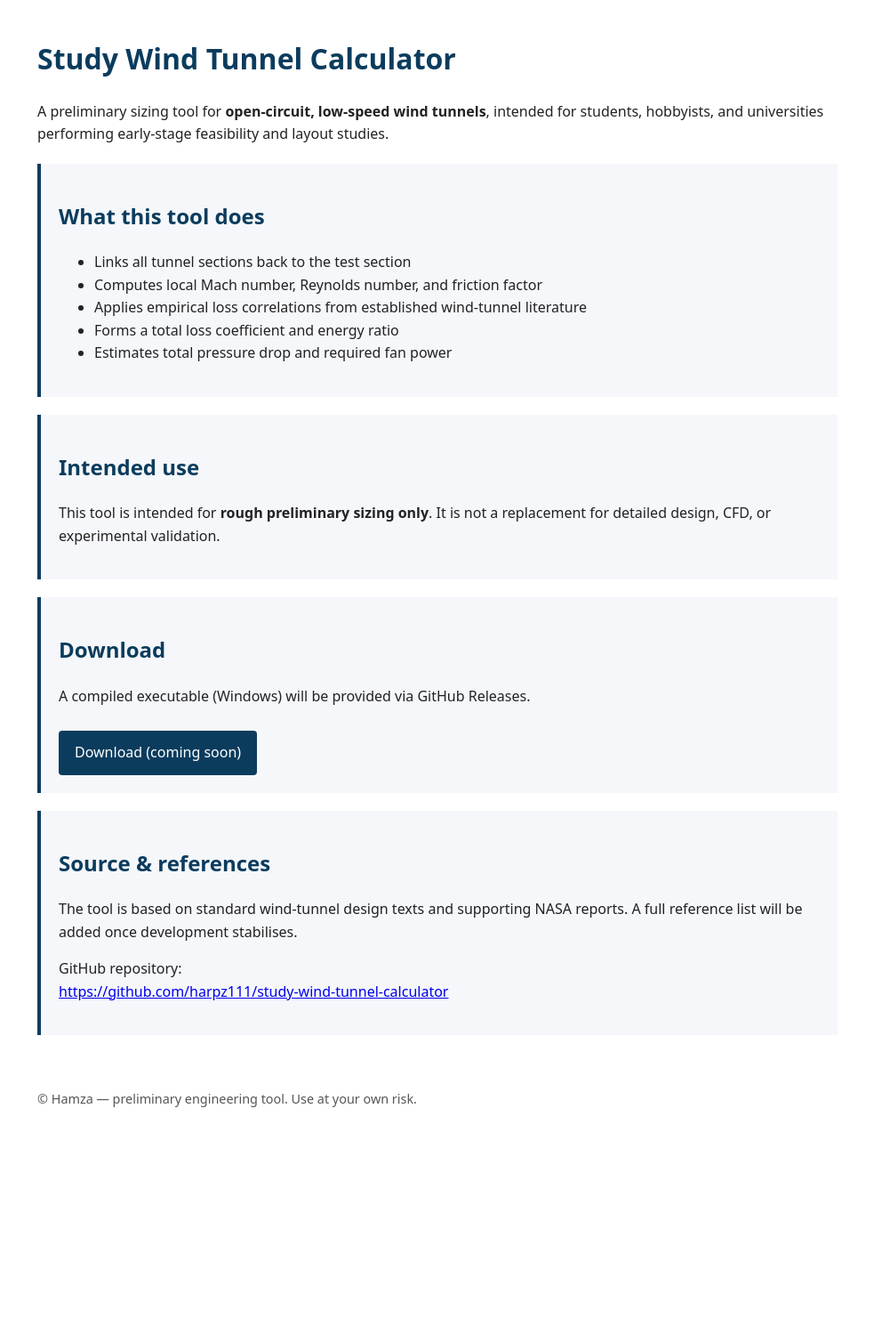
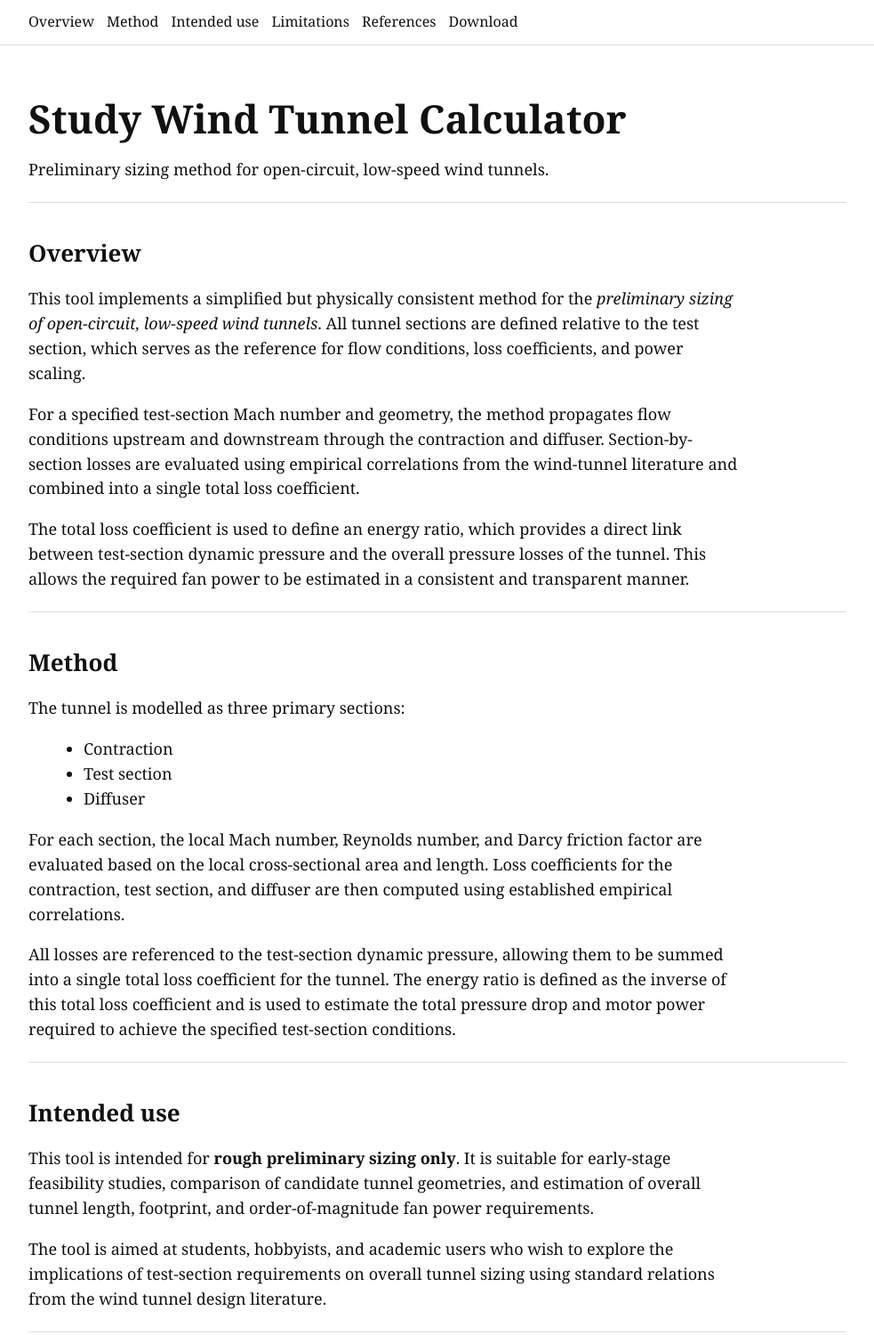
Before and after one commit to harpz111/study-wind-tunnel-calculator, a plain HTML site: page website/index.html in a window 1280 px wide. Shown: the top 1500 px of the page at 89% size, without its empty margins (148-1131 px from the left). Before the commit the page ends 1286 px from the top, so only its background shows below. Drawn offline with Linux system fonts and the light colour scheme.

Commit message:
Refactor index.html for improved layout and style
Updated HTML structure and styling for the Study Wind Tunnel Calculator page, enhancing layout and readability.

```diff
--- a/website/index.html
+++ b/website/index.html
@@ -1,100 +1,260 @@
-<!DOCTYPE html>
-<html lang="en">
+<!doctype html>
+<html lang="en-GB">
 <head>
-  <meta charset="UTF-8">
+  <meta charset="utf-8">
+  <meta name="viewport" content="width=device-width, initial-scale=1">
   <title>Study Wind Tunnel Calculator</title>
-  <meta name="viewport" content="width=device-width, initial-scale=1">
   <style>
-    body {
-      font-family: system-ui, -apple-system, BlinkMacSystemFont, sans-serif;
-      max-width: 900px;
-      margin: 40px auto;
-      padding: 0 20px;
-      line-height: 1.6;
-      color: #222;
+    /* Academic, restrained, serif-first */
+    :root { color-scheme: light; }
+    html { scroll-behavior: smooth; }
+    body{
+      margin:0;
+      padding:0;
+      font-family: "Georgia","Times New Roman",Times,serif;
+      font-size: 18px;
+      line-height: 1.55;
+      color:#111;
+      background:#fff;
     }
-    h1, h2 {
-      color: #0b3c5d;
+    main{
+      max-width: 920px;
+      margin: 0 auto;
+      padding: 48px 24px 72px;
     }
-    .box {
-      background: #f5f7fa;
-      padding: 20px;
-      border-left: 4px solid #0b3c5d;
-      margin: 20px 0;
+    header h1{
+      font-size: 44px;
+      font-weight: 700;
+      margin: 0 0 10px 0;
     }
-    a.button {
-      display: inline-block;
-      padding: 12px 18px;
-      background: #0b3c5d;
-      color: white;
+    header p{
+      margin: 0 0 18px 0;
+      max-width: 75ch;
+    }
+
+    /* Simple top bar navigation, no colour, no boxes */
+    .topnav{
+      position: sticky;
+      top: 0;
+      background: #fff;
+      border-bottom: 1px solid #ddd;
+      z-index: 10;
+    }
+    .topnav-inner{
+      max-width: 920px;
+      margin: 0 auto;
+      padding: 10px 24px;
+      display: flex;
+      flex-wrap: wrap;
+      gap: 14px;
+      align-items: baseline;
+    }
+    .topnav a{
+      color:#111;
       text-decoration: none;
-      border-radius: 4px;
+      border-bottom: 1px solid transparent;
+      padding: 2px 0;
+      font-size: 16px;
+    }
+    .topnav a:hover{ border-bottom-color:#111; }
+
+    hr{
+      border:0;
+      border-top:1px solid #ddd;
+      margin: 22px 0 26px;
+    }
+
+    section{ padding-top: 10px; }
+    section h2{
+      font-size: 26px;
+      margin: 0 0 10px 0;
+      font-weight: 700;
+    }
+    p{ max-width: 80ch; }
+    ul{ margin: 10px 0 0 22px; }
+
+    footer{
+      margin-top: 36px;
+      font-size: 15px;
+      color:#222;
+    }
+
+    /* Download link styled like plain academic link */
+    .download a{
+      color:#111;
+      text-decoration: underline;
+      text-decoration-thickness: 1px;
+      text-underline-offset: 3px;
+    }
+
+    /* Small helper text */
+    .note{
+      font-size: 16px;
       margin-top: 10px;
-    }
-    footer {
-      margin-top: 60px;
-      font-size: 0.9em;
-      color: #555;
     }
   </style>
 </head>
+
 <body>
+  <div class="topnav">
+    <div class="topnav-inner">
+      <a href="#overview">Overview</a>
+      <a href="#method">Method</a>
+      <a href="#use">Intended use</a>
+      <a href="#limitations">Limitations</a>
+      <a href="#references">References</a>
+      <a href="#download">Download</a>
+    </div>
+  </div>
 
+  <main>
+    <header>
       <h1>Study Wind Tunnel Calculator</h1>
+      <p>
+        Preliminary sizing method for open-circuit, low-speed wind tunnels.
+      </p>
+    </header>
+
+    <hr>
+
+    <section id="overview">
+      <h2>Overview</h2>
 
       <p>
-A preliminary sizing tool for <strong>open-circuit, low-speed wind tunnels</strong>,
-intended for students, hobbyists, and universities performing early-stage feasibility
-and layout studies.
+        This tool implements a simplified but physically consistent method for the
+        <em>preliminary sizing of open-circuit, low-speed wind tunnels</em>.
+        All tunnel sections are defined relative to the test section, which serves as
+        the reference for flow conditions, loss coefficients, and power scaling.
       </p>
 
-<div class="box">
-  <h2>What this tool does</h2>
+      <p>
+        For a specified test-section Mach number and geometry, the method propagates
+        flow conditions upstream and downstream through the contraction and diffuser.
+        Section-by-section losses are evaluated using empirical correlations from the
+        wind-tunnel literature and combined into a single total loss coefficient.
+      </p>
+
+      <p>
+        The total loss coefficient is used to define an energy ratio, which provides a
+        direct link between test-section dynamic pressure and the overall pressure
+        losses of the tunnel. This allows the required fan power to be estimated in a
+        consistent and transparent manner.
+      </p>
+    </section>
+
+    <hr>
+
+    <section id="method">
+      <h2>Method</h2>
+
+      <p>
+        The tunnel is modelled as three primary sections:
+      </p>
+
       <ul>
-    <li>Links all tunnel sections back to the test section</li>
-    <li>Computes local Mach number, Reynolds number, and friction factor</li>
-    <li>Applies empirical loss correlations from established wind-tunnel literature</li>
-    <li>Forms a total loss coefficient and energy ratio</li>
-    <li>Estimates total pressure drop and required fan power</li>
+        <li>Contraction</li>
+        <li>Test section</li>
+        <li>Diffuser</li>
       </ul>
-</div>
 
-<div class="box">
+      <p>
+        For each section, the local Mach number, Reynolds number, and Darcy friction
+        factor are evaluated based on the local cross-sectional area and length.
+        Loss coefficients for the contraction, test section, and diffuser are then
+        computed using established empirical correlations.
+      </p>
+
+      <p>
+        All losses are referenced to the test-section dynamic pressure, allowing them
+        to be summed into a single total loss coefficient for the tunnel. The energy
+        ratio is defined as the inverse of this total loss coefficient and is used to
+        estimate the total pressure drop and motor power required to achieve the
+        specified test-section conditions.
+      </p>
+    </section>
+
+    <hr>
+
+    <section id="use">
       <h2>Intended use</h2>
+
       <p>
         This tool is intended for <strong>rough preliminary sizing only</strong>.
-  It is not a replacement for detailed design, CFD, or experimental validation.
+        It is suitable for early-stage feasibility studies, comparison of candidate
+        tunnel geometries, and estimation of overall tunnel length, footprint, and
+        order-of-magnitude fan power requirements.
       </p>
-</div>
 
-<div class="box">
+      <p>
+        The tool is aimed at students, hobbyists, and academic users who wish to explore
+        the implications of test-section requirements on overall tunnel sizing using
+        standard relations from the wind tunnel design literature.
+      </p>
+    </section>
+
+    <hr>
+
+    <section id="limitations">
+      <h2>Limitations</h2>
+
+      <p>
+        The model does not include losses associated with screens, honeycombs, corners,
+        fan performance curves, inlet or exit effects, acoustic considerations, or
+        structural constraints.
+      </p>
+
+      <p>
+        Boundary-layer blockage is treated using standard empirical correlations and
+        should be checked against their stated validity limits. The tool does not
+        replace detailed CFD analysis, structural design, or experimental validation.
+      </p>
+    </section>
+
+    <hr>
+
+    <section id="references">
+      <h2>References</h2>
+
+      <p>
+        The formulation implemented in this tool is based on standard low-speed wind
+        tunnel design textbooks and supporting technical reports, including empirical
+        loss correlations for contractions and diffusers.
+      </p>
+
+      <p>
+        A full list of references will be provided once the tool and accompanying
+        documentation are finalised.
+      </p>
+    </section>
+
+    <hr>
+
+    <section id="download" class="download">
       <h2>Download</h2>
+
       <p>
-  A compiled executable (Windows) will be provided via GitHub Releases.
+        The current version of the Study Wind Tunnel Calculator is distributed as a
+        standalone executable generated from a Python implementation of the method.
       </p>
-  <a class="button" href="#">Download (coming soon)</a>
-</div>
 
-<div class="box">
-  <h2>Source & references</h2>
-  <p>
-  The tool is based on standard wind-tunnel design texts and supporting NASA reports.
-  A full reference list will be added once development stabilises.
+      <p class="note">
+        <strong>Latest release:</strong>
+        <a href="#" title="Replace this with your GitHub release asset link">Download (Windows)</a>
+        &nbsp;|&nbsp;
+        <a href="#" title="Replace this with your GitHub repository link">GitHub repository</a>
       </p>
-  <p>
-    GitHub repository:<br>
-    <a href="https://github.com/harpz111/study-wind-tunnel-calculator">
-      https://github.com/harpz111/study-wind-tunnel-calculator
-    </a>
+
+      <p class="note">
+        Add a short changelog here once you start publishing versioned releases.
       </p>
-</div>
+    </section>
 
     <footer>
+      <hr>
       <p>
-    © Hamza — preliminary engineering tool.
-    Use at your own risk.
+        © Study Wind Tunnel Calculator — preliminary sizing tool for educational and early-stage feasibility use.
       </p>
     </footer>
-
+  </main>
 </body>
 </html>
```
Lines whose indentation alone changed are shown as unchanged.
